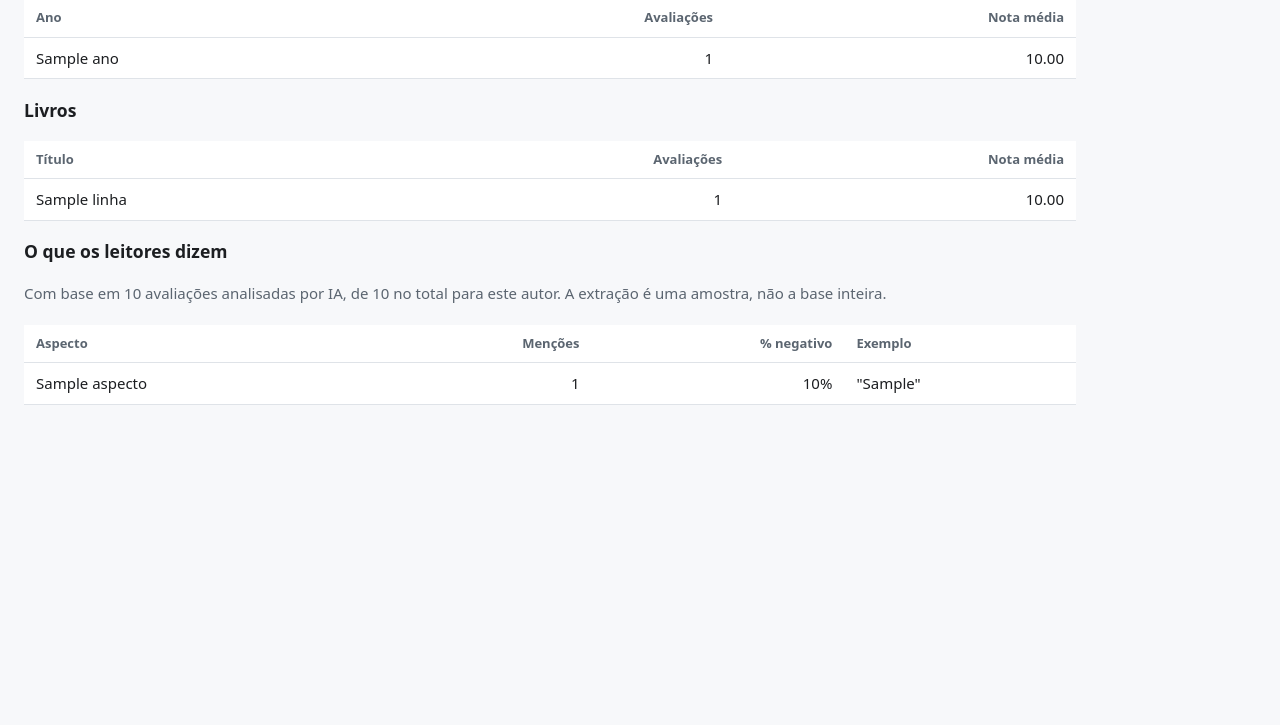
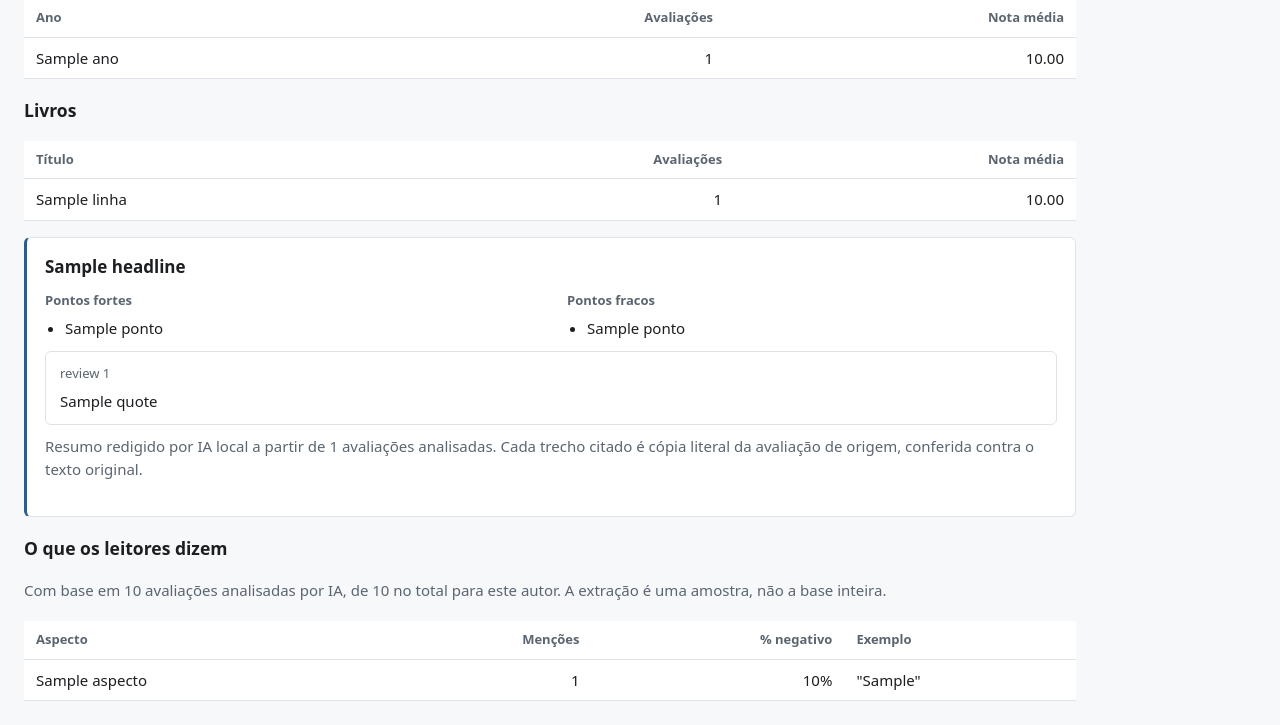
Before and after one commit to michaelborges21/ReviewLens, a FastAPI app: template app/templates/autor.html in a window 1280 px wide. Shown: the part 300-1025 px from the top of the page. Before the commit the page ends 705 px from the top, so only its background shows below. Run offline with FastAPI, Linux system fonts and the light colour scheme; the template is opened without the code that fills it: most values are stand-ins (such as "Sample title", 1, 10 or a date in 2020).

Commit message:
feat(app): resumo nas telas de entidade, e dois erros da API corrigidos
O resumo por entidade aparece nas páginas de autor e de gênero: manchete,
pontos fortes e fracos, e as citações em cartões com o review_id de origem.
Entidade abaixo do piso de 20 avaliações analisadas simplesmente não mostra
o bloco — legenda, não página vazia. Uma parcial só, incluída pelos dois
templates.

Dois defeitos achados na revisão técnica:

`/api/entrevistas` devolvia o user_hash inteiro enquanto a tela truncava —
corrigido na consulta (commit anterior), com teste cobrindo o caminho da
API, que era justamente o que ninguém verificava.

`/api/autores` com ordenação fora da allowlist deixava o ValueError escapar
e virava HTTP 500. Erro de cliente é 400. A injeção de SQL já estava
bloqueada pela allowlist; o defeito era o código de status — e a tela HTML
e a API divergiam no mesmo input.

Teste de XSS na parcial nova: `notable_quotes` carrega texto de leitor, e o
escape precisa valer ali como vale em review_text.

Co-Authored-By: Claude Opus 5 <noreply@anthropic.com>

```diff
--- a/app/rotas.py
+++ b/app/rotas.py
@@ -59,6 +59,7 @@ def autor(request: Request, con: Conexao, autor: str) -> HTMLResponse:
         {
             "dados": consultas.performance_do_autor(con, autor),
             "aspectos": consultas.aspectos_do_autor(con, autor),
+            "resumo": consultas.resumo_da_entidade(con, "autor", autor),
         },
     )
 
@@ -76,6 +77,7 @@ def genero(request: Request, con: Conexao, categoria: str) -> HTMLResponse:
         {
             "dados": consultas.performance_do_genero(con, categoria),
             "aspectos": consultas.aspectos_do_genero(con, categoria),
+            "resumo": consultas.resumo_da_entidade(con, "genero", categoria),
         },
     )
 
--- a/app/static/estilo.css
+++ b/app/static/estilo.css
@@ -96,6 +96,20 @@ button.discreto { background: #fff; color: var(--destaque); }
 .recusa { color: #6b4a22; }
 .confianca { color: var(--destaque); font-weight: 600; }
 
+.resumo {
+  background: #fff;
+  border: 1px solid var(--borda);
+  border-left: 3px solid var(--destaque);
+  border-radius: 6px;
+  padding: 16px 18px;
+  margin: 16px 0;
+}
+.resumo-headline { font-size: 17px; font-weight: 600; margin: 0 0 12px; }
+.resumo-colunas { display: flex; gap: 32px; flex-wrap: wrap; }
+.resumo-colunas > div { flex: 1; min-width: 260px; }
+.resumo-rotulo { color: var(--suave); font-size: 13px; font-weight: 600; margin: 0; }
+.resumo ul { margin: 6px 0 12px; padding-left: 20px; }
+
 .filtro-herdado {
   background: var(--fundo);
   border: 1px solid var(--borda);
--- /dev/null
+++ b/app/templates/_resumo_entidade.html
@@ -0,0 +1,30 @@
+{% if resumo %}
+<div class="resumo">
+  <p class="resumo-headline">{{ resumo.headline }}</p>
+  <div class="resumo-colunas">
+    {% if resumo.strengths %}
+    <div>
+      <p class="resumo-rotulo">Pontos fortes</p>
+      <ul>{% for ponto in resumo.strengths %}<li>{{ ponto }}</li>{% endfor %}</ul>
+    </div>
+    {% endif %}
+    {% if resumo.weaknesses %}
+    <div>
+      <p class="resumo-rotulo">Pontos fracos</p>
+      <ul>{% for ponto in resumo.weaknesses %}<li>{{ ponto }}</li>{% endfor %}</ul>
+    </div>
+    {% endif %}
+  </div>
+  {% for citacao in resumo.notable_quotes %}
+  <div class="review">
+    <div class="meta">review {{ citacao.review_id }}</div>
+    <div class="texto">{{ citacao.quote }}</div>
+  </div>
+  {% endfor %}
+  <p class="legenda">
+    Resumo redigido por IA local a partir de
+    {{ "{:,}".format(resumo.n_reviews_considered).replace(",", ".") }} avaliações analisadas.
+    Cada trecho citado é cópia literal da avaliação de origem, conferida contra o texto original.
+  </p>
+</div>
+{% endif %}
--- a/app/templates/autor.html
+++ b/app/templates/autor.html
@@ -48,6 +48,8 @@
   </tbody>
 </table>
 
+{% include "_resumo_entidade.html" %}
+
 <h3>O que os leitores dizem</h3>
 {% if aspectos.aspectos %}
 <p class="legenda">
--- a/app/templates/entrevistas.html
+++ b/app/templates/entrevistas.html
@@ -29,7 +29,7 @@
   <tbody>
   {% for candidato in candidatos %}
     <tr>
-      <td><code>{{ candidato.user_hash[:12] }}…</code></td>
+      <td><code>{{ candidato.prefixo }}…</code></td>
       <td class="num">{{ candidato.n_reviews }}</td>
       <td class="num">{{ "%.2f"|format(candidato.nota_media) }}</td>
       <td class="num">{{ candidato.comprimento_mediano | int }}</td>
@@ -38,7 +38,7 @@
         <form method="post" action="/entrevistas/aprovar"
               hx-post="/entrevistas/aprovar" hx-swap="outerHTML">
           {# Só o prefixo: o pseudônimo inteiro no DOM anularia o truncamento da tela. #}
-          <input type="hidden" name="prefixo" value="{{ candidato.user_hash[:12] }}">
+          <input type="hidden" name="prefixo" value="{{ candidato.prefixo }}">
           <button class="discreto" type="submit">Aprovar</button>
         </form>
       </td>
--- a/app/templates/genero.html
+++ b/app/templates/genero.html
@@ -27,6 +27,8 @@
   {% endfor %}
   </tbody>
 </table>
+
+{% include "_resumo_entidade.html" %}
 
 <h3>O que os leitores dizem</h3>
 {% if aspectos.aspectos %}
```
Also changed, not shown: app/api.py (+10 -2 lines), tests/test_rotas.py (+57 -0 lines).
